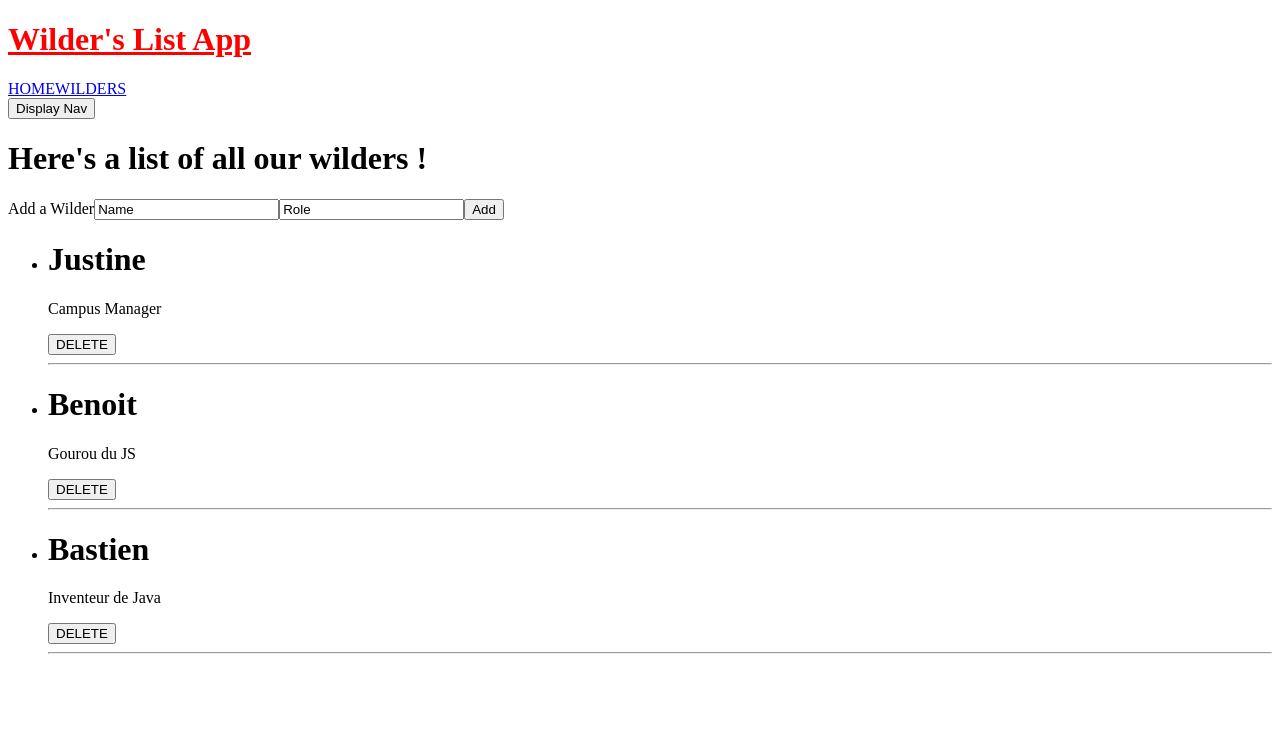
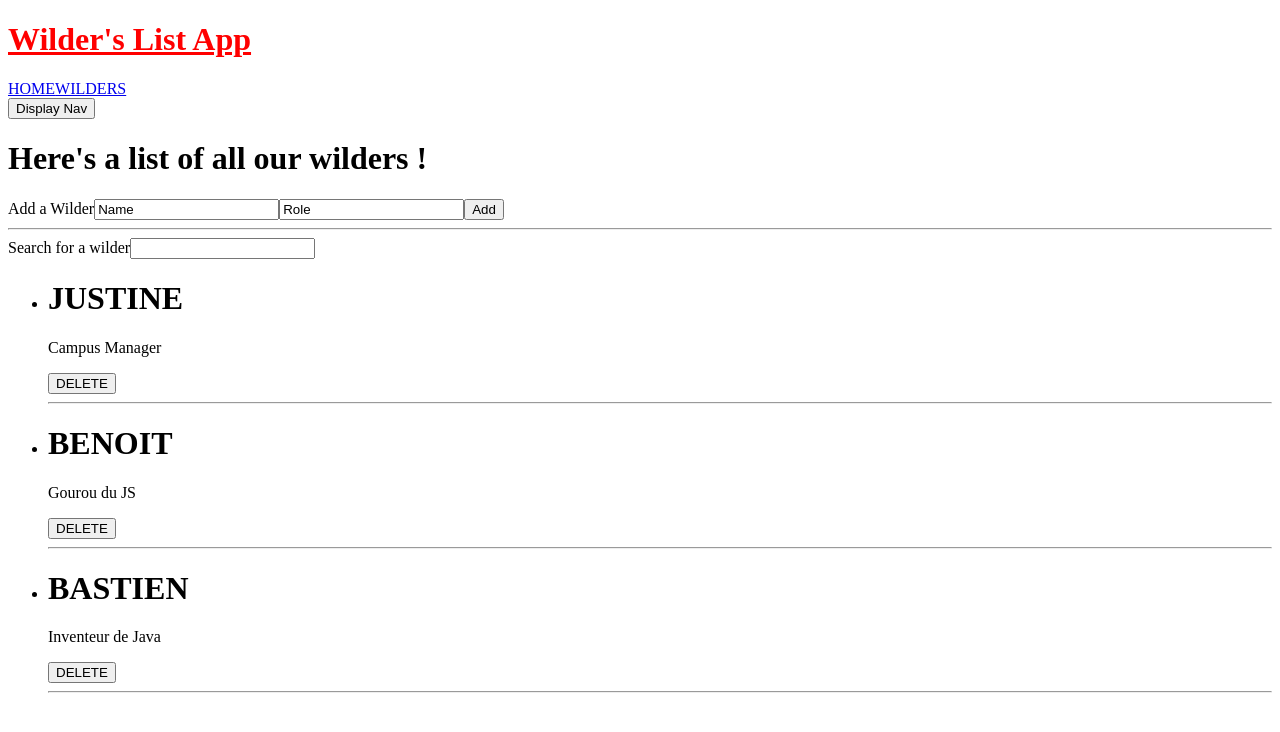
Before and after one commit to kerunix/wcs-angular, an Angular app: page /wilders in a window 1280 px wide. Shown: the top 732 px of the page. Built offline with nearby package versions, Linux system fonts and the light colour scheme.

Commit message:
Added uppercase pipe on names and a filter feature using a custome pipe

```diff
--- a/src/app/app.component.html
+++ b/src/app/app.component.html
@@ -1,7 +1,3 @@
-<!-- With hardcoded data -->
-<!-- <h1 [ngClass]="{'red': true, 'underlined': true}">Wilder's List App</h1> -->
-
-<!-- With data from the component.ts -->
 <h1 [ngClass]="titleClasses">Wilder's List App</h1>
 
 <div class="nav" *ngIf="displayNav">
--- a/src/app/app.module.ts
+++ b/src/app/app.module.ts
@@ -7,12 +7,14 @@ import { routes } from './app-routing.module';
 import { AppComponent } from './app.component';
 import { HomeComponent } from './home/home.component';
 import { WildersListComponent } from './wilders-list/wilders-list.component';
+import { FilterPipe } from './filter.pipe';
 
 @NgModule({
   declarations: [
     AppComponent,
     HomeComponent,
-    WildersListComponent
+    WildersListComponent,
+    FilterPipe
   ],
   imports: [
     BrowserModule,
--- /dev/null
+++ b/src/app/filter.pipe.ts
@@ -0,0 +1,18 @@
+import { Pipe, PipeTransform } from '@angular/core';
+
+@Pipe({
+  name: 'filter'
+})
+export class FilterPipe implements PipeTransform {
+  transform(wilders: any, searchTerm: any): any {
+    // Check if term is undefined
+    if (searchTerm === undefined) {
+      return wilders;
+    }
+
+    return wilders.filter(wilder => {
+      // Check if name matches the search
+      return wilder.name.toLowerCase().includes(searchTerm.toLowerCase());
+    });
+  }
+}
--- a/src/app/wilders-list/wilders-list.component.html
+++ b/src/app/wilders-list/wilders-list.component.html
@@ -6,14 +6,18 @@
 <input [(ngModel)]="role">
 
 <button (click)="addWilder('You Added a Wilder !')">Add</button>
+<hr>
+
+<!-- Search function, binded to our search term for real time search -->
+<label>Search for a wilder</label>
+<input [(ngModel)]="searchTerm">
 
 <div class="list">
   <ul>
-    <!-- Iterate through our Array, displayind as many li element as needed. -->
-    <li *ngFor="let wilder of wilders; let i = index">
-      <!-- wilder refers to the current index in the Array -->
-      <!-- i is the numerical value of the index provided by Angular -->
-      <h1>{{ wilder.name }}</h1>
+    <!-- Filter the array using our filter pipe. -->
+    <li *ngFor="let wilder of wilders | filter:searchTerm; let i = index">
+      <!-- Display all names uppercase thanks to this Angular pipe -->
+      <h1>{{ wilder.name | uppercase }}</h1>
       <p>{{ wilder.role }}</p>
       <button (click)='removeWilder(i)'>DELETE</button>
       <hr>
--- a/src/app/wilders-list/wilders-list.component.ts
+++ b/src/app/wilders-list/wilders-list.component.ts
@@ -7,6 +7,8 @@ import { Component, OnInit } from '@angular/core';
 })
 export class WildersListComponent implements OnInit {
 
+  // Declare empty search term
+  searchTerm = '';
   name = 'Name';
   role = 'Role';
 
@@ -29,12 +31,10 @@ export class WildersListComponent implements OnInit {
 
   ngOnInit() {}
 
-  // Add a wilder using two-way data binding
   addWilder(value) {
     this.wilders.push({name: this.name, role: this.role});
   }
 
-  // Remove a wilder at a specific index
   removeWilder(index) {
     this.wilders.splice(index, 1);
   }
```
